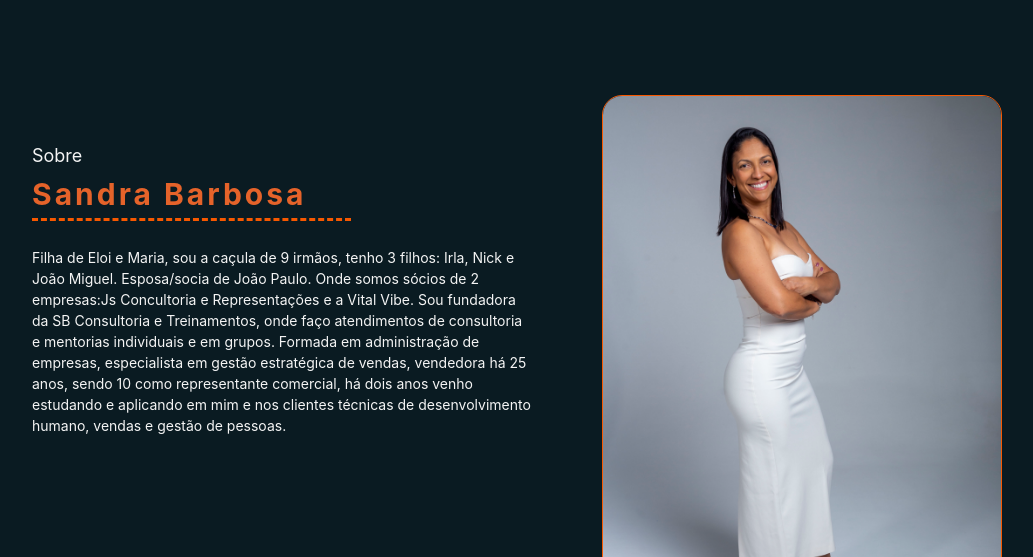
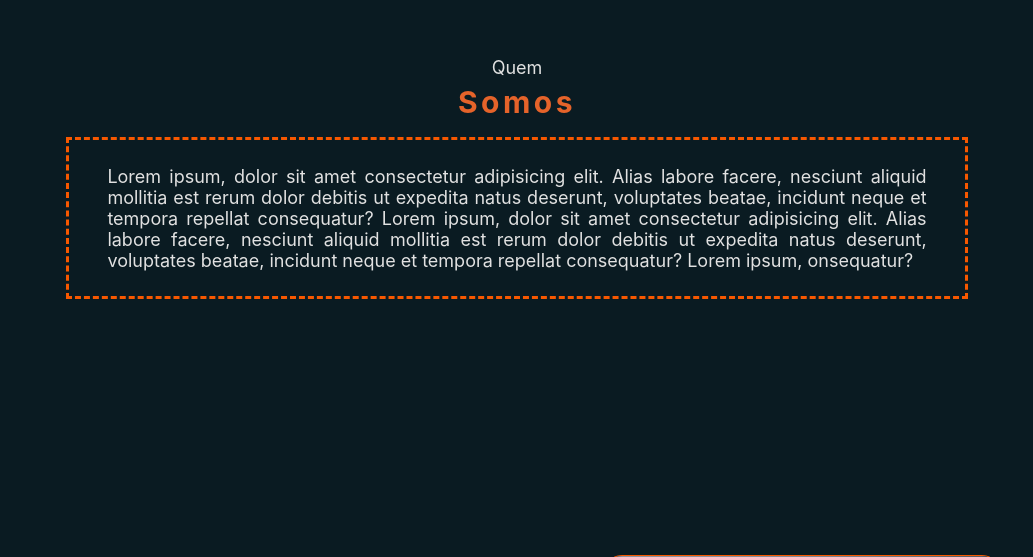
Before and after one commit to sbtechonologydepartment/sb-site, a React (Vite) app: page / in a window 1280 px wide. Shown: the part 799-1356 px from the top of the page, without its empty margins (123-1156 px from the left). Built offline with nearby package versions, Linux system fonts and the light colour scheme.

Commit message:
feat: conclued aboutSb section

```diff
--- a/src/pages/Home/index.tsx
+++ b/src/pages/Home/index.tsx
@@ -8,6 +8,7 @@
 import { listOfServices } from "../../data/listOfService";
 import { useEffect, useRef, useState } from "react";
 import { addToListOfRefs } from "../../utils/addToRefs";
+import { AboutSb } from "../../sections/AboutSb";
 
 export function Home() {
 
@@ -52,6 +53,8 @@
 
       </div>
 
+      <AboutSb />
+
       <AboutSandra
         ref={(element: HTMLDivElement) => addToListOfRefs(element, elementRefs)}
       />
--- a/src/sections/AboutSb/aboutSb-styles.ts
+++ b/src/sections/AboutSb/aboutSb-styles.ts
@@ -1,5 +1,55 @@
-import styled from "styled-components";
+import styled, { css } from "styled-components";
+import { IPropsTheme } from "../../styles/theme";
+import { emergeUpDown } from "../../styles/keyframes/emergeUpDown";
 
-export const Container = styled.div`
+interface IProps extends IPropsTheme {
+    $alreadyseen: 'true' | 'false'
+}
 
+export const Container = styled.div<IProps>`
+    display: flex;
+    flex-direction: column;
+    align-items: center;
+    gap: 2rem;
+
+    width: 100%;
+    height: 30rem;
+
+    > div#title {
+        opacity: 0;
+        ${(props) => props.$alreadyseen === "true" ? css`animation: ${emergeUpDown} 1.5s ease-in-out forwards;` : ""}
+
+        text-align: center;
+        span {
+            display: block;
+            margin-bottom: .6rem;
+
+            font-size: ${({theme}) => theme.FONT_SIZE.M};
+            color: ${({theme}) => theme.COLORS.STRONG_GRAY};
+        }
+
+        strong {
+            font-size: ${({theme}) => theme.FONT_SIZE.XG};
+            color: ${({theme}) => theme.COLORS.ORANGE_PRIMARY};
+            letter-spacing: 3.5px;
+        }
+    }
+
+    > div#content {
+        width: 70%;
+        padding: 2% 3%;
+
+        outline: 1px dashed transparent;
+        transition: all 1s ease-in-out 1.2s;
+
+        ${(props) => props.$alreadyseen === "true" ? css`outline: 3px dashed ${props.theme.COLORS.ORANGE_MAIN};` : ""}
+
+        p {
+            transition: all 3s ease-in-out 2s;
+
+            font-size: ${({theme}) => theme.FONT_SIZE.M};
+            color: ${({theme, $alreadyseen}) => $alreadyseen === "true" ? theme.COLORS.STRONG_GRAY : theme.COLORS.DARK_BLUE};
+            text-align: justify;
+        }
+    }
 `
--- a/src/sections/AboutSb/index.tsx
+++ b/src/sections/AboutSb/index.tsx
@@ -1,9 +1,26 @@
 import { Container } from "./aboutSb-styles";
+import { useInView } from "react-intersection-observer";
 
 export function AboutSb() {
+    const { ref: refAboutSb, inView } = useInView({triggerOnce: true})
+
     return(
-        <Container>
+        <Container
+         $alreadyseen={inView ? 'true' : 'false'}
+         ref={refAboutSb}
+        >
+            <div id="title">
+                <span>Quem</span>
+                <strong>Somos</strong>
+            </div>
 
+            <div id="content">
+                <p>
+                    Lorem ipsum, dolor sit amet consectetur adipisicing elit. Alias labore facere, nesciunt aliquid mollitia est rerum dolor debitis ut expedita natus deserunt, voluptates beatae, incidunt neque et tempora repellat consequatur?
+                    Lorem ipsum, dolor sit amet consectetur adipisicing elit. Alias labore facere, nesciunt aliquid mollitia est rerum dolor debitis ut expedita natus deserunt, voluptates beatae, incidunt neque et tempora repellat consequatur?
+                    Lorem ipsum, onsequatur?
+                </p>
+            </div>
         </Container>
     )
 }
```
